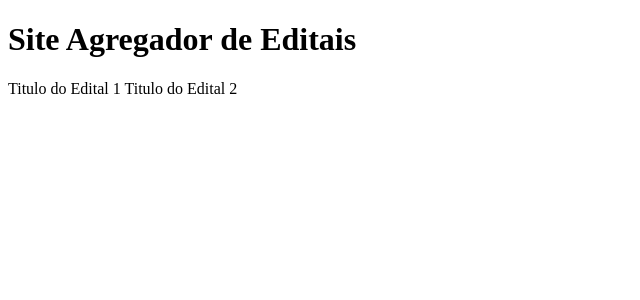
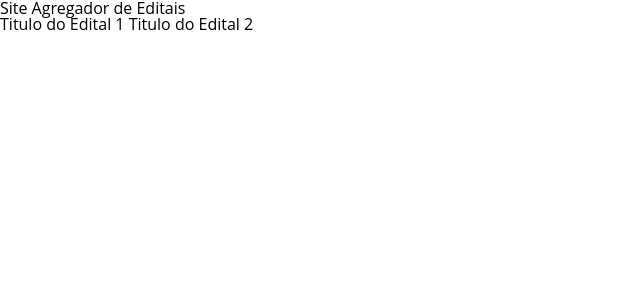
Before and after one commit to deckerjeferson/site-agregador, a Next.js app: page / in a window 1280 px wide. Shown: the top 300 px of the page, without its empty margins (0-640 px from the left). Built offline with nearby package versions, Linux system fonts and the light colour scheme.

Commit message:
Adiciona pagina _app para habilitar import de css global

```diff
--- /dev/null
+++ b/pages/_app.js
@@ -0,0 +1,9 @@
+import React from "react";
+import "../styles/reset.css";
+import "../styles/app.css";
+
+const App = ({Component, pageProps}) => {
+  return <Component {...pageProps} />
+};
+
+export default App;
```
